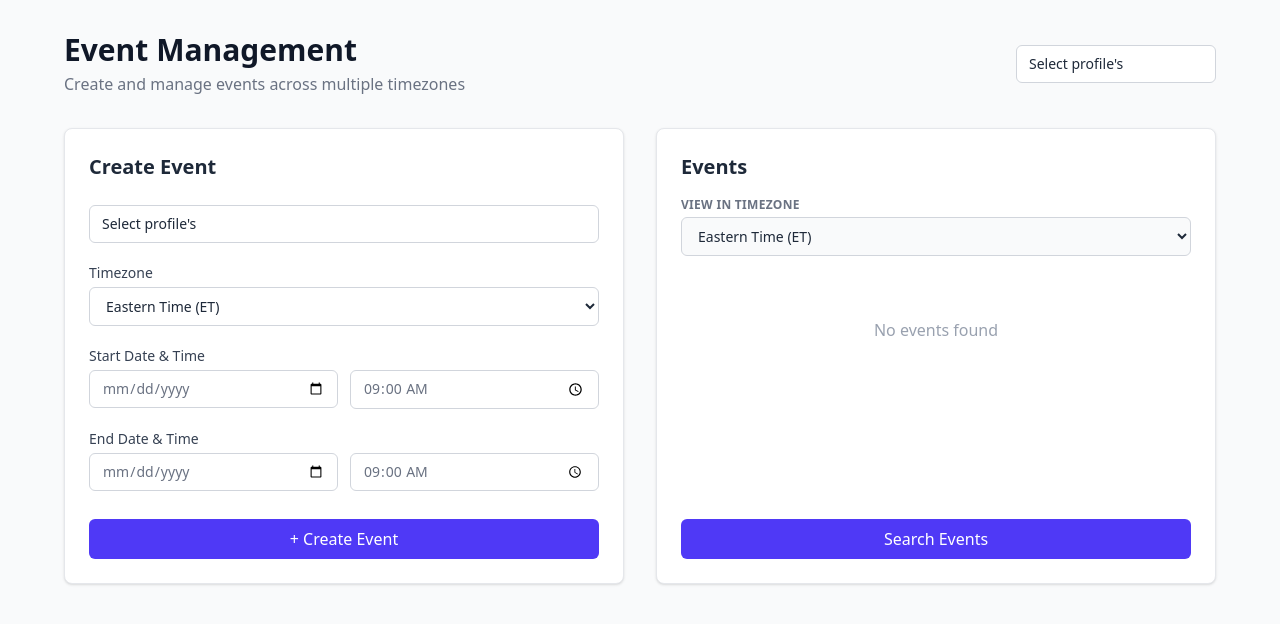
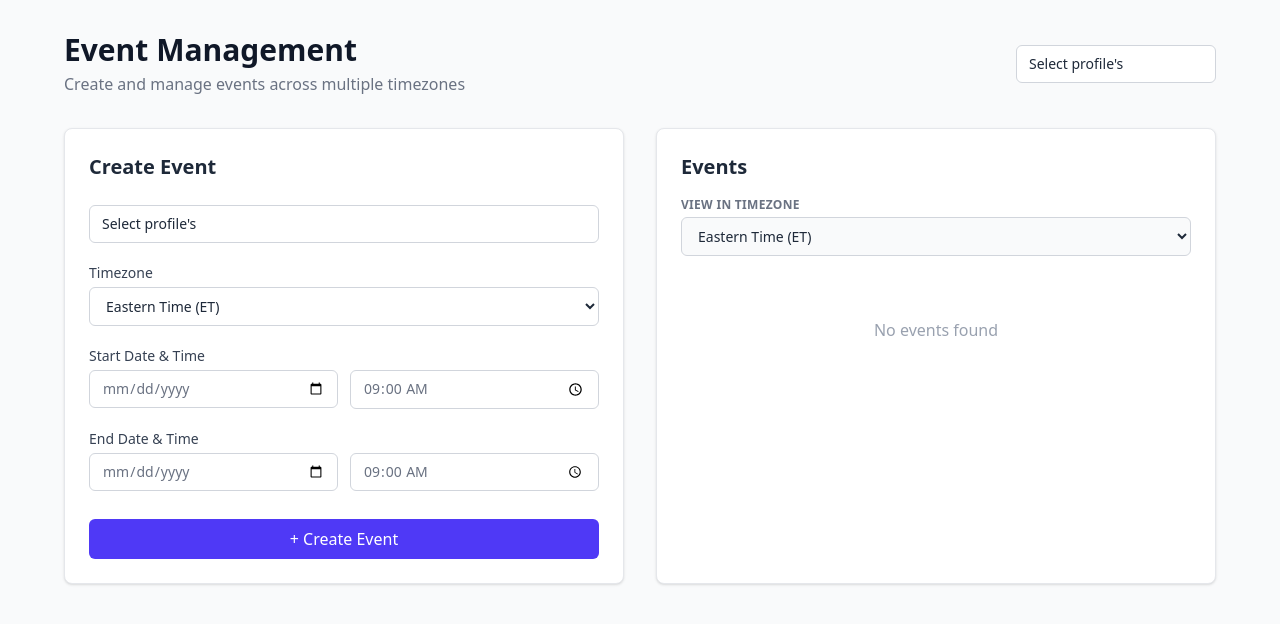
Before and after one commit to yatinsingh2007/Event-Management-System, a React (Vite) app in the folder client/: page / in a window 1280 px wide. Shown: the top 624 px of the page. Built offline with nearby package versions, Linux system fonts and the light colour scheme.

Commit message:
button removed

```diff
--- a/client/src/components/EventList.jsx
+++ b/client/src/components/EventList.jsx
@@ -162,9 +162,6 @@ const EventList = () => {
                     </div>
                 )}
             </div>
-            <button onClick={handleSearch} className='bg-indigo-600 text-white px-4 py-2 rounded-md hover:bg-indigo-700 transition-colors'>
-                Search Events
-            </button>
         </div>
     );
 };
```
